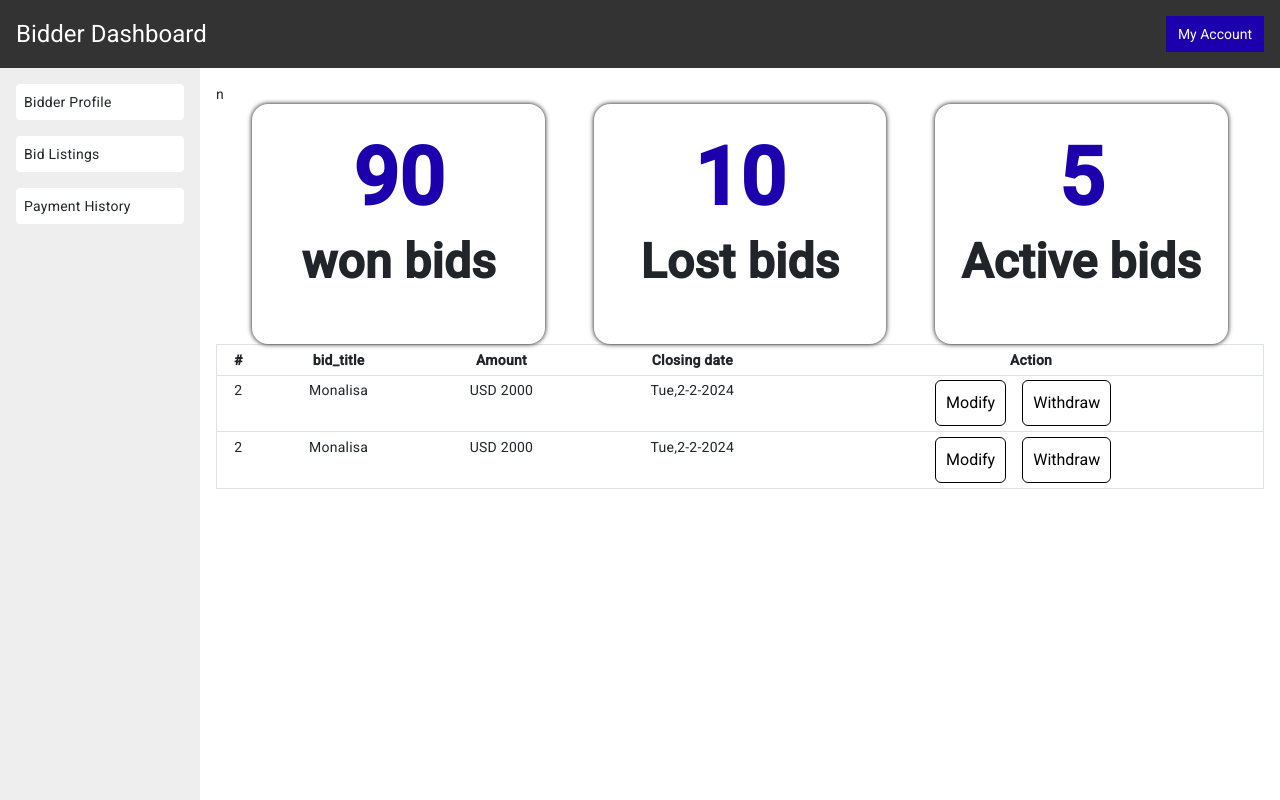
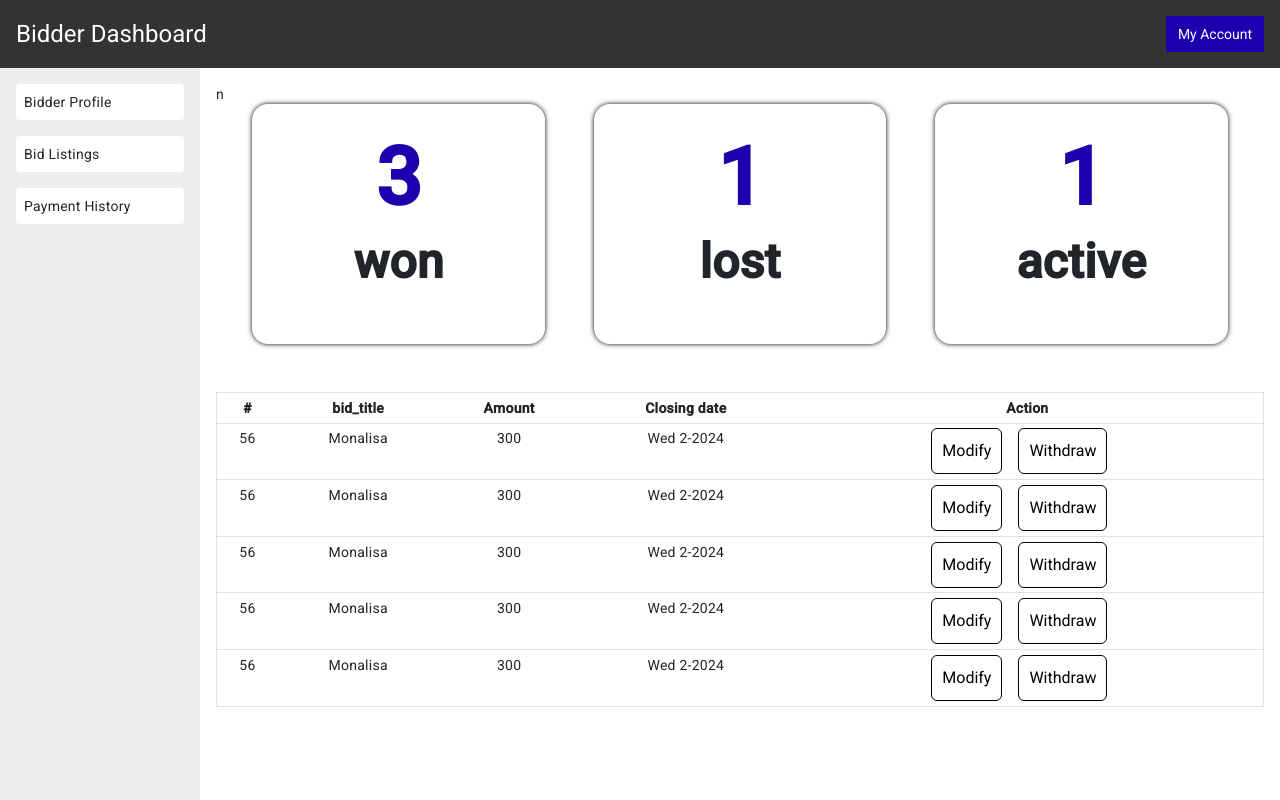
Before and after one commit to Zipeta-prog/MasterpieceArts-Frontend, an Angular app: page /bidder-dashboard in a window 1280 px wide. Built offline with nearby package versions, Linux system fonts and the light colour scheme.

Commit message:
added bidders data

```diff
--- a/src/app/Components/bid-listings/bid-listings.component.css
+++ b/src/app/Components/bid-listings/bid-listings.component.css
@@ -19,13 +19,30 @@
   position: relative;
   width: 90%;
   margin: auto;
+  cursor: pointer;
 }
+.card_statistics:active
+{
+  transform: scale(.9);
+}
+
+
+
 
 .card_statistics .number
 {
   font-weight: bold;
   font-size: 5rem;
   color: #1d00ad;
+}
+.card_statistics.active_card
+{
+  background-color: #1d00ad;
+  color: #fff;
+}
+.active_card .number
+{
+color: #fff;
 }
 
 .card_statistics .card_label
--- a/src/app/Components/bid-listings/bid-listings.component.html
+++ b/src/app/Components/bid-listings/bid-listings.component.html
@@ -1,7 +1,7 @@
 <div class="card_container">
 
-<div class="card_statistics" *ngFor="let card of bidderStatistics">
-  <label for="" class="number">{{card.totals}}</label>
+<div class="card_statistics" [ngClass]="card.label==iscardActive ?'active_card' : ''" *ngFor="let card of bidderStatistics;" (click)="getFilteredBids(card.label)">
+  <label for="" class="number">{{ getStatistics(card.label)}}  </label>
   <label for="" class="card_label">{{card.label}}</label>
 </div>
 
@@ -9,29 +9,20 @@
 
 
 <div class="all_bids">
-<table class="table text-center table-sm table-striped table-bordered">
+<table class="table text-center table-sm table-striped table-bordered mt-5">
 <tr>
   <th>#</th>
   <th>bid_title</th>
   <th>Amount</th>
   <th>Closing date</th>
   <th>Action</th>
-<tr>
-  <tr>
-    <td>2</td>
-    <td>Monalisa</td>
-    <td>USD 2000</td>
-    <td class="">Tue,2-2-2024</td>
-    <td>
-      <button class="btn">Modify</button>
-      <button class="btn">Withdraw</button>
-    </td>
-  </tr>
-  <tr>
-    <td>2</td>
-    <td>Monalisa</td>
-    <td>USD 2000</td>
-    <td class="">Tue,2-2-2024</td>
+</tr>
+
+  <tr *ngFor="let bid of filteredBids">
+    <td>{{bid.Id}}</td>
+    <td>{{bid.title}}</td>
+    <td>{{bid.Amount}}</td>
+    <td class="">{{bid.Date}}</td>
     <td>
       <button class="btn">Modify</button>
       <button class="btn">Withdraw</button>
--- a/src/app/Components/bid-listings/bid-listings.component.ts
+++ b/src/app/Components/bid-listings/bid-listings.component.ts
@@ -3,9 +3,24 @@ import { Component, OnInit } from '@angular/core';
 import { RouterModule } from '@angular/router';
 
 interface  BidderStatistics{
+  id:number;
   totals:number;
   label:string;
+
 }
+
+interface Mybids{
+  img_url:string;
+  title:string;
+  Id:number;
+  Amount:number;
+  Date:string;
+  bidstatus:string;
+
+}
+
+
+
 
 @Component({
   selector: 'app-bid-listings',
@@ -16,13 +31,42 @@ interface  BidderStatistics{
 })
 export class BidListingsComponent implements OnInit {
   bidderStatistics: BidderStatistics[] = [];
+  mybids: Mybids[] = [];
+  filteredBids: Mybids[] = [];
+  iscardActive="";
+
+
+  getStatistics(status:string)
+  {
+    return this.mybids.filter(e=>e.bidstatus==status).length;
+  }
+
+  getFilteredBids(filter:string)
+  {
+    this.filteredBids= this.mybids.filter(e=>e.bidstatus==filter);
+    this.iscardActive=filter;
+  }
+
+
 
   ngOnInit() {
     this.bidderStatistics=[
-      {label:"won bids",totals:90},
-      {label:"Lost bids",totals:10},
-      {label:"Active bids",totals:5}
+      {label:"won",totals:90,id:1},
+      {label:"lost",totals:10,id:2},
+      {label:"active",totals:5,id:3}
     ]
+
+    this.mybids=[
+      {img_url:"image_url",title:"Monalisa",Id:56,Amount:300,Date:"Wed 2-2024",bidstatus:"won"},
+      {img_url:"image_url",title:"Monalisa",Id:56,Amount:300,Date:"Wed 2-2024",bidstatus:"active"},
+      {img_url:"image_url",title:"Monalisa",Id:56,Amount:300,Date:"Wed 2-2024",bidstatus:"lost"},
+      {img_url:"image_url",title:"Monalisa",Id:56,Amount:300,Date:"Wed 2-2024",bidstatus:"won"},
+      {img_url:"image_url",title:"Monalisa",Id:56,Amount:300,Date:"Wed 2-2024",bidstatus:"won"},
+
+    ]
+    this.filteredBids=this.mybids;
+
+
 
   }
 
```
